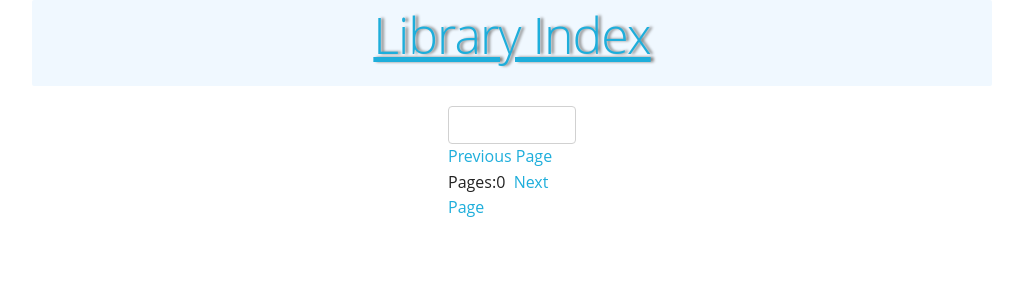
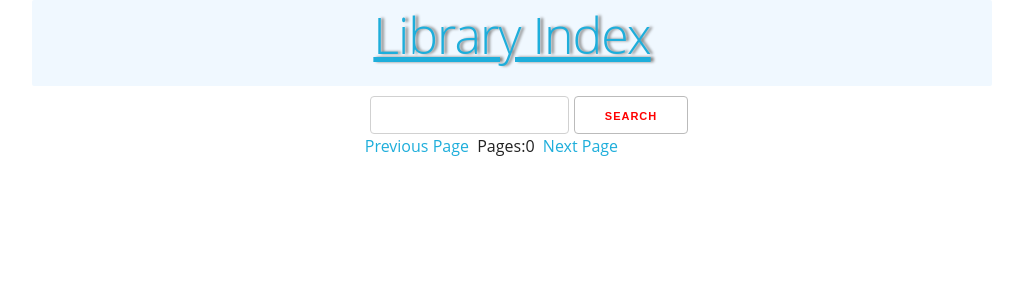
Before and after one commit to alimertcakar/library-app, a React (Create React App) app: page / in a window 1280 px wide. Shown: the top 300 px of the page, without its empty margins (128-1151 px from the left). Built offline with nearby package versions, Linux system fonts and the light colour scheme.

Commit message:
search css done

```diff
--- a/src/App.js
+++ b/src/App.js
@@ -17,7 +17,7 @@ function App() {
           <Navbar title="Library Index" />
         </div>
       </div>
-      <div className="two columns offset-by-five">
+      <div className="four columns offset-by-four">
         <Search />
         <Pagination />
       </div>
--- a/src/components/Search.js
+++ b/src/components/Search.js
@@ -5,8 +5,9 @@ import '../style/components/Search.css';
 
 export default function Search() {
     return (
-        <div id="Search">
+        <div id="searchContainer">
             <input type="text" id="Search"></input>
+            <input type="submit" value="SEARCH"></input>
         </div>
     );
 }
--- a/src/style/components/Search.css
+++ b/src/style/components/Search.css
@@ -1,4 +1,14 @@
+#searchContainer {
+  display: flex;
+}
 #Search {
-  margin: 10px 0 0;
-  width: 100%;
+  flex-grow: 80;
+  display: inline-block;
+  margin: 10px 5px 0;
 }
+#searchContainer input[type="submit"] {
+  flex-grow: 20;
+  color: red;
+  display: inline-block;
+  margin: 10px 0 0 !important;
+}
```
